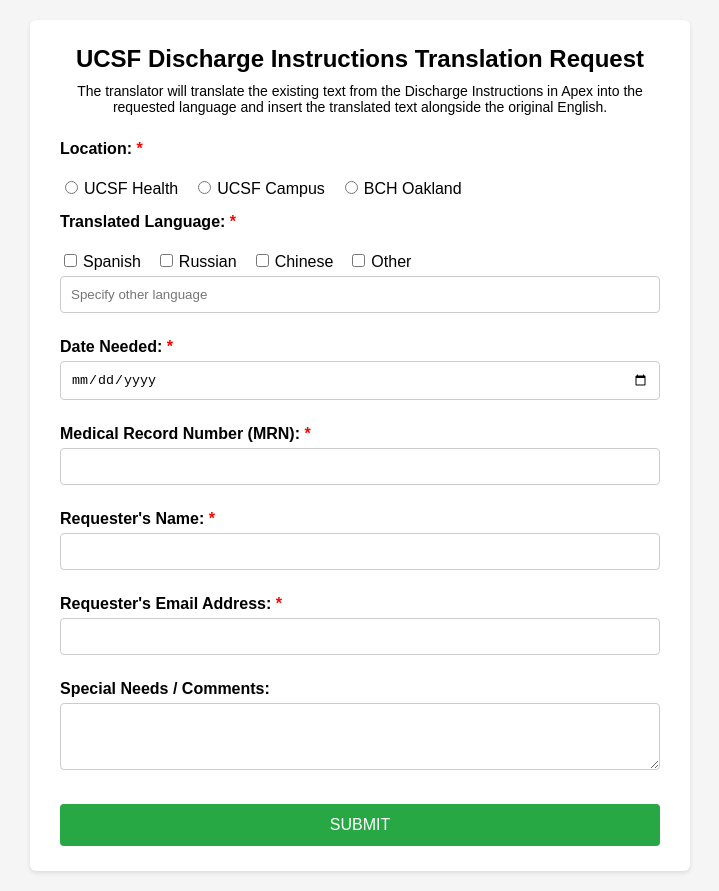
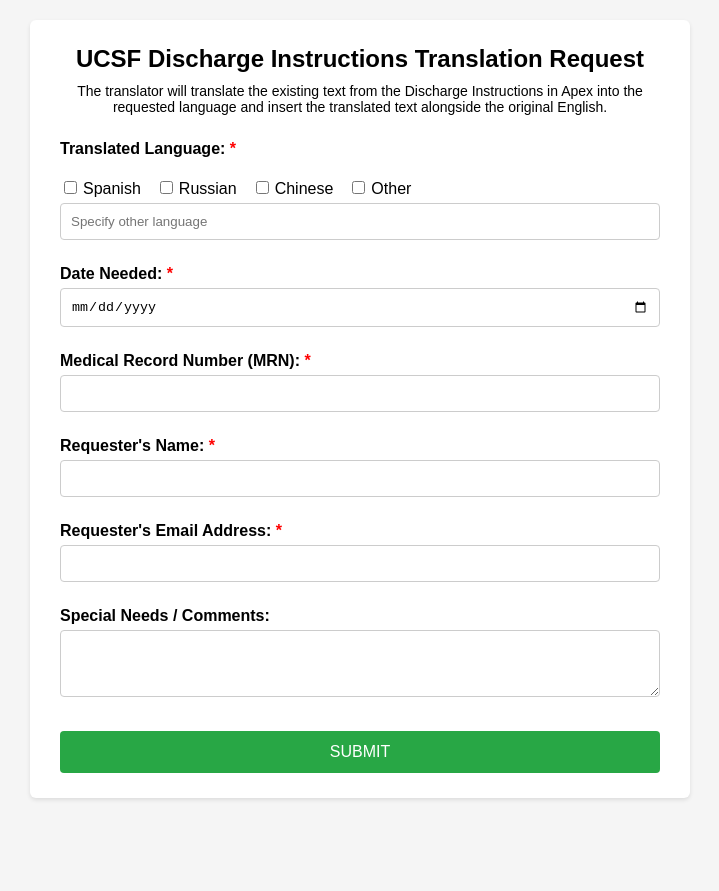
Before and after one commit to jasonsilvarudberg/ucsf-dci-translation-form, a plain HTML site: page index.html in a window 1280 px wide. Shown: the whole page, without its empty margins (280-999 px from the left). After the commit the page ends 818 px from the top, so only its background shows below. Drawn offline with Linux system fonts and the light colour scheme.

Commit message:
Add files via upload

```diff
--- a/index.html
+++ b/index.html
@@ -83,15 +83,7 @@
       The translator will translate the existing text from the Discharge Instructions in Apex into the requested language and insert the translated text alongside the original English.
     </p>
 
-    <form>
-      <label>Location: <span style="color: red">*</span></label>
-      <div class="inline-group">
-        <label><input type="radio" name="location" value="UCSF Health"><span style='font-weight: normal'>UCSF Health</span></label>
-        <label><input type="radio" name="location" value="UCSF Campus"><span style='font-weight: normal'>UCSF Campus</span></label>
-        <label><input type="radio" name="location" value="BCH Oakland"><span style='font-weight: normal'>BCH Oakland</span></label>
-      </div>
-
-      <label>Translated Language: <span style="color: red">*</span></label>
+    <form><label>Translated Language: <span style="color: red">*</span></label>
       <div class="inline-group">
         <label><input type="checkbox" name="language" value="Spanish"><span style='font-weight: normal'>Spanish</span></label>
         <label><input type="checkbox" name="language" value="Russian"><span style='font-weight: normal'>Russian</span></label>
```
